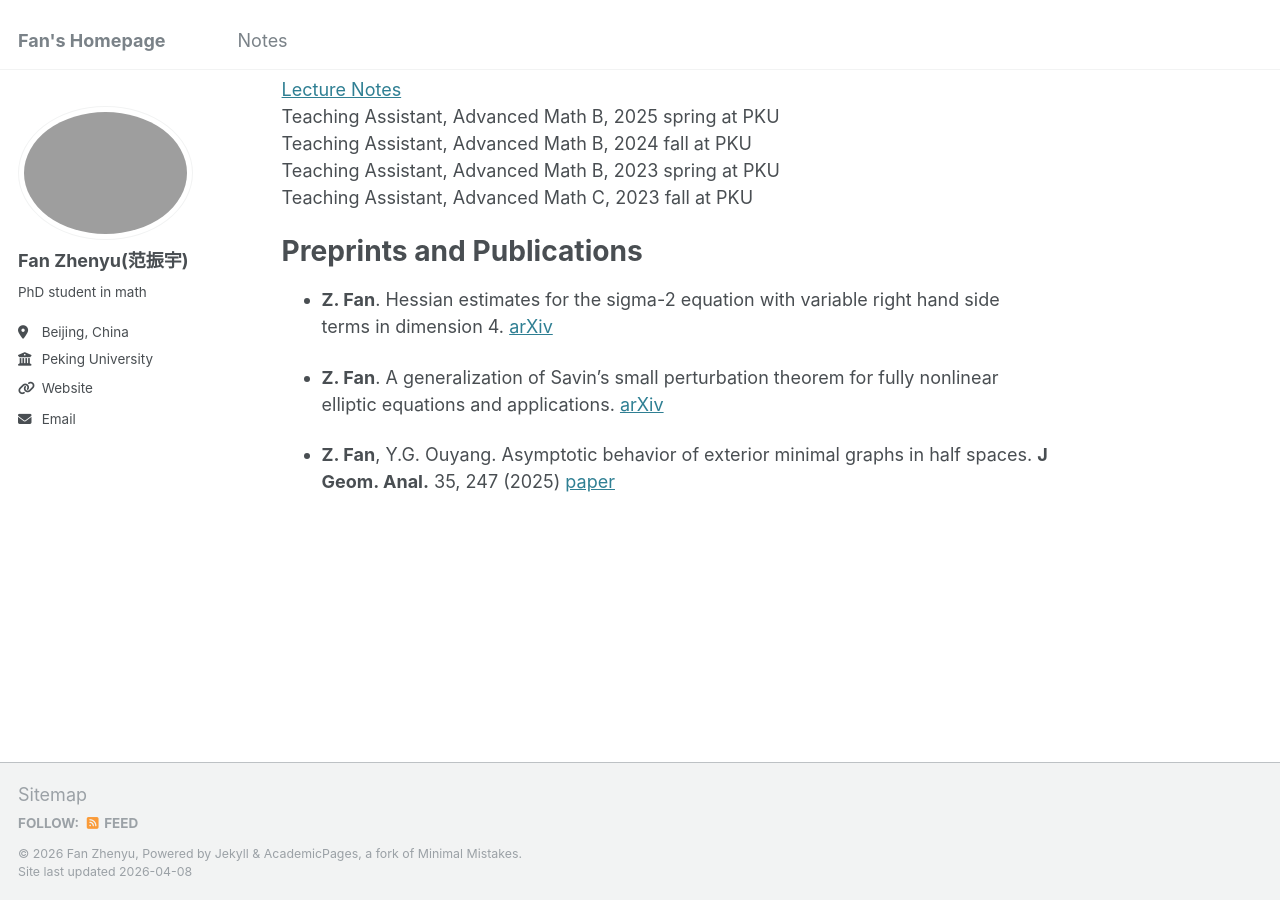
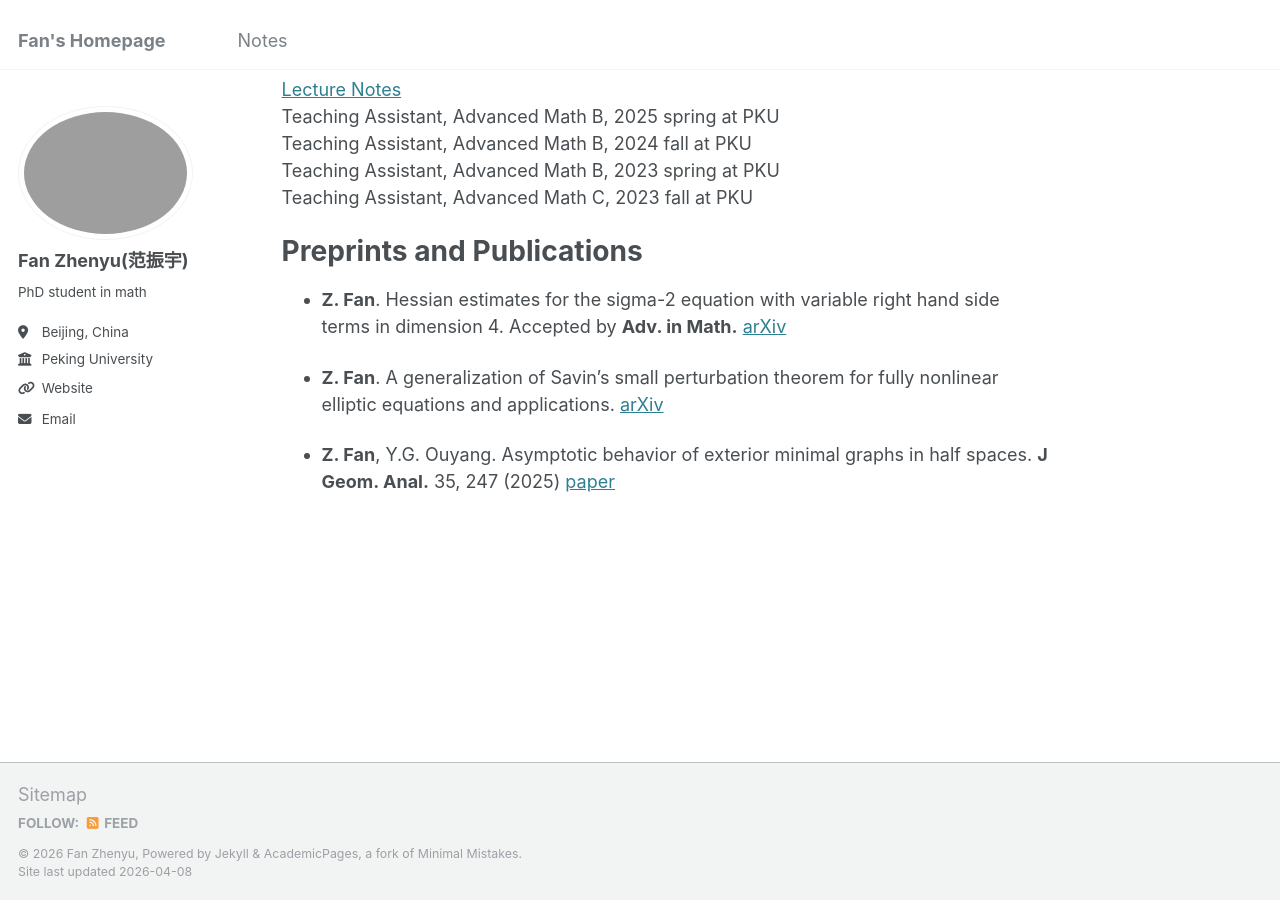
Before and after one commit to fanzymath/fanzymath.github.io, a Jekyll site: the page built from _pages/about.md, in a window 1280 px wide and 900 px high, scrolled down 722 px. Built offline with Jekyll 4.4.1, drawn with Linux system fonts in a browser that asks for light colours.

Commit message:
Update about.md

```diff
--- a/_pages/about.md
+++ b/_pages/about.md
@@ -40,7 +40,7 @@ Teaching Assistant, Advanced Math C, 2023 fall at PKU
 
 Preprints and Publications
 ======
-- **Z. Fan**. Hessian estimates for the sigma-2 equation with variable right hand side terms in dimension 4. [arXiv](https://doi.org/10.48550/arXiv.2509.03217)
+- **Z. Fan**. Hessian estimates for the sigma-2 equation with variable right hand side terms in dimension 4. Accepted by **Adv. in Math.** [arXiv](https://doi.org/10.48550/arXiv.2509.03217)
 
 - **Z. Fan**. A generalization of Savin's small perturbation theorem for fully nonlinear elliptic equations and applications. [arXiv](https://doi.org/10.48550/arXiv.2509.01138)
 
```
